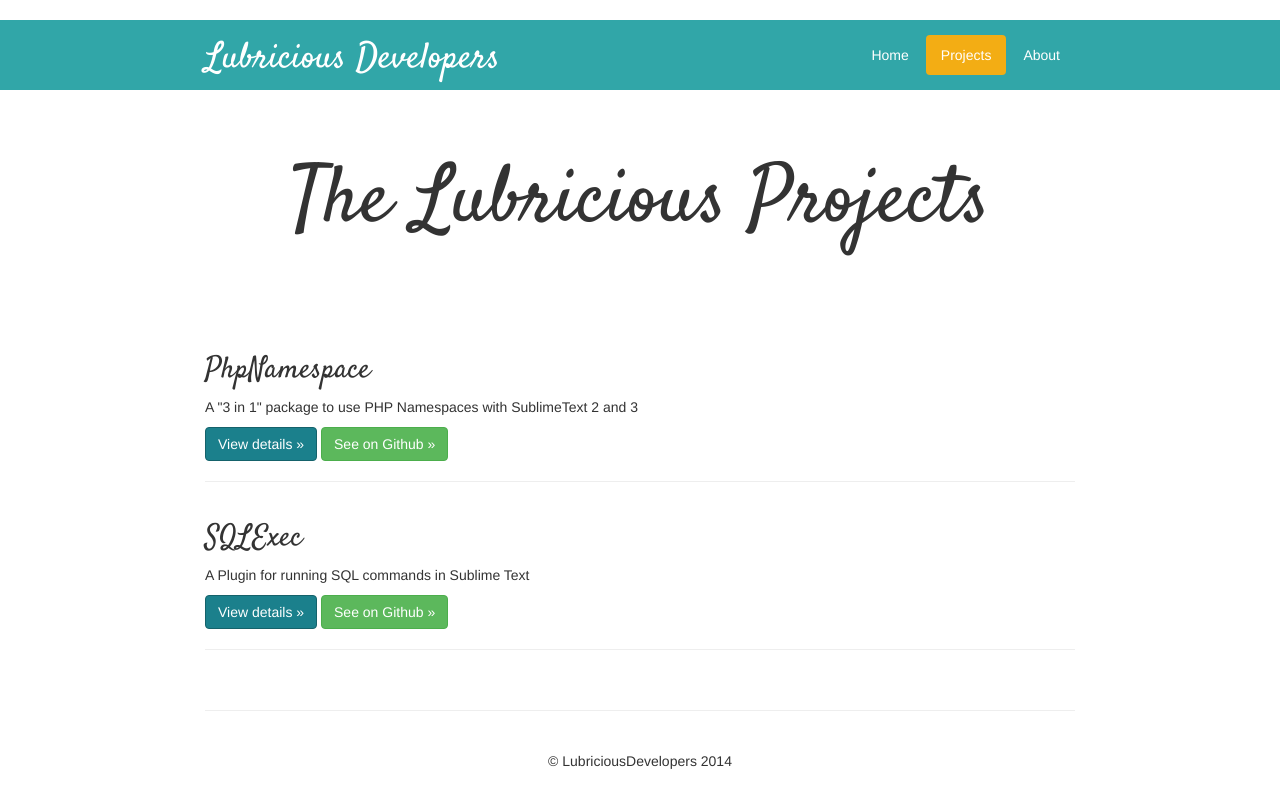
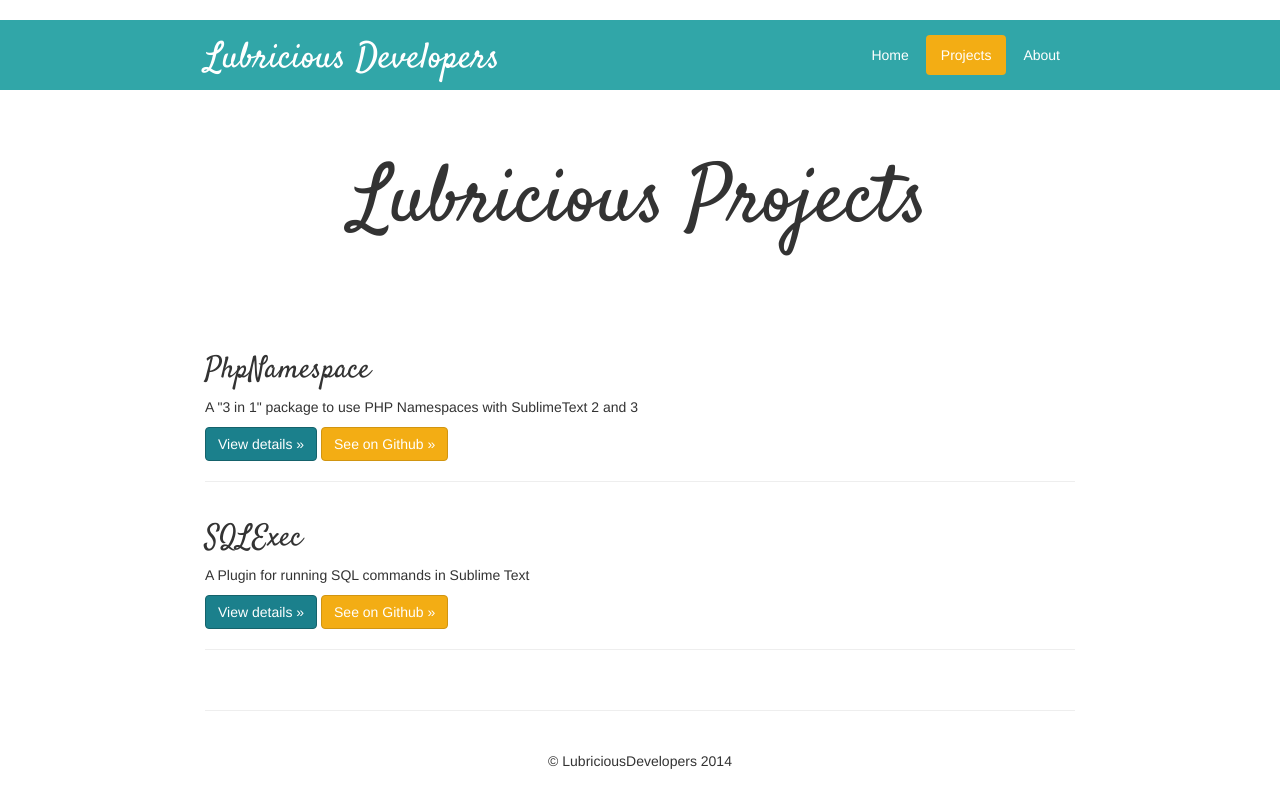
Before and after one commit to LubriciousDevelopers/lubriciousdevelopers.github.io, a Jekyll site: the page built from projects.html, in a window 1280 px wide. Shown: the top 808 px of the page. Built offline with Jekyll 4.4.1, drawn with Linux system fonts in a browser that asks for light colours; nearby versions of some CDN libraries.

Commit message:
Change buttons style

```diff
--- a/about.html
+++ b/about.html
@@ -4,14 +4,14 @@ title: About
 ---
 
 <div class="jumbotron">
-    <h1>The Lubricious Team</h1>
+    <h1>Lubricious Team</h1>
 </div>
 
 <div class="list-group">
     {% for member in site.data.members %}
         <a href="https://github.com/{{ member.github }}" class="list-group-item">
             <img class="avatar pull-left" src="https://avatars0.githubusercontent.com/u/{{ member.id }}?s=60">
-            <h4 class="list-group-item-heading">{{ member.account }}</h4>
+            <h4 class="list-group-item-heading">{{ member.github }}</h4>
             <p class="list-group-item-text">{{ member.description }}</p>
         </a>
     {% endfor %}
--- a/projects.html
+++ b/projects.html
@@ -3,7 +3,7 @@ layout: default
 title: Projects
 ---
 <div class="jumbotron">
-    <h1>The Lubricious Projects</h1>
+    <h1>Lubricious Projects</h1>
 </div>
 
 <div class="row">
@@ -13,7 +13,7 @@ title: Projects
             <p>{{ project.summary }}</p>
             <p>
             <a class="btn btn-primary" href="/projects/{{ project.slug }}" role="button">View details »</a>
-            <a class="btn btn-success" href="https://github.com/{{ project.github }}" role="button">See on Github »</a>
+            <a class="btn btn-default" href="https://github.com/{{ project.github }}" role="button">See on Github »</a>
             </p>
             <hr/>
         </div>
```
Also changed, not shown: _data/members.yml (+6 -10 lines).
